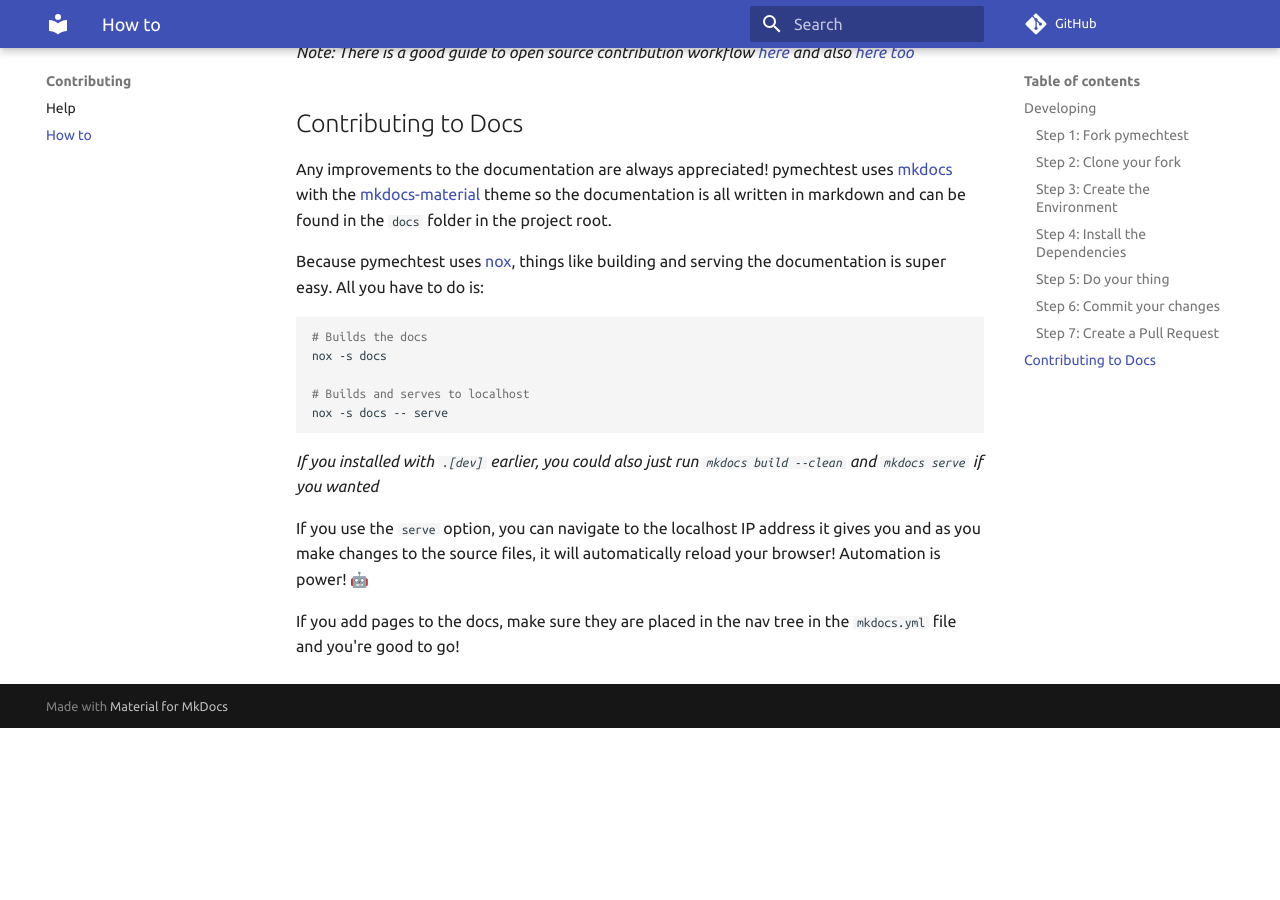
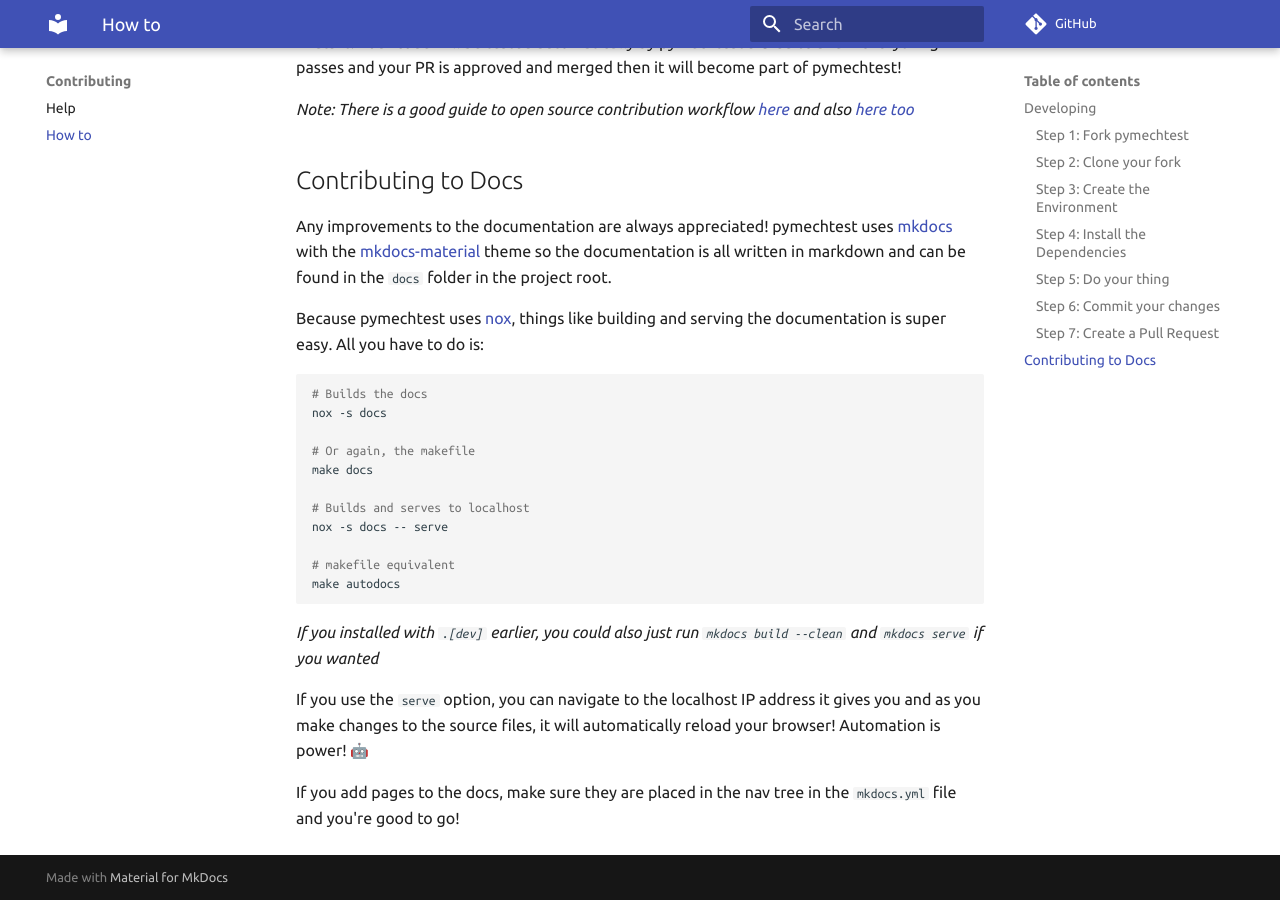
Before and after one commit to FollowTheProcess/pymechtest, an MkDocs documentation site: the page built from docs/contributing/guide.md, in a window 1280 px wide and 900 px high, scrolled down 4392 px. Built offline with MkDocs 1.6.1 and Material for MkDocs 9.7.7, drawn with Linux system fonts in a browser that asks for light colours; emoji names are drawn with the system emoji font; comment, search, counter and statistics services are not loaded; before the commit the page ends 5120 px from its top, so only the background shows below that; some of the changed text lies outside the part shown.

Commit message:
Add ref to makefile in docs

````diff
--- a/docs/contributing/guide.md
+++ b/docs/contributing/guide.md
@@ -121,6 +121,9 @@
 
 # If you use zsh, you may have to escape the square brackets
 pip install -e .\[dev\]
+
+# Or you can use the makefile
+make dev
 ```
 
 Side note: If you're on mac (uses zsh by default) and you have to escape the square brackets. Try setting this in your `~/.zshrc`:
@@ -211,8 +214,14 @@
 # Builds the docs
 nox -s docs
 
+# Or again, the makefile
+make docs
+
 # Builds and serves to localhost
 nox -s docs -- serve
+
+# makefile equivalent
+make autodocs
 ```
 
 *If you installed with `.[dev]` earlier, you could also just run `mkdocs build --clean` and `mkdocs serve` if you wanted*
````
Also changed, not shown: CHANGELOG.md (+4 -0 lines), 1 other file.
